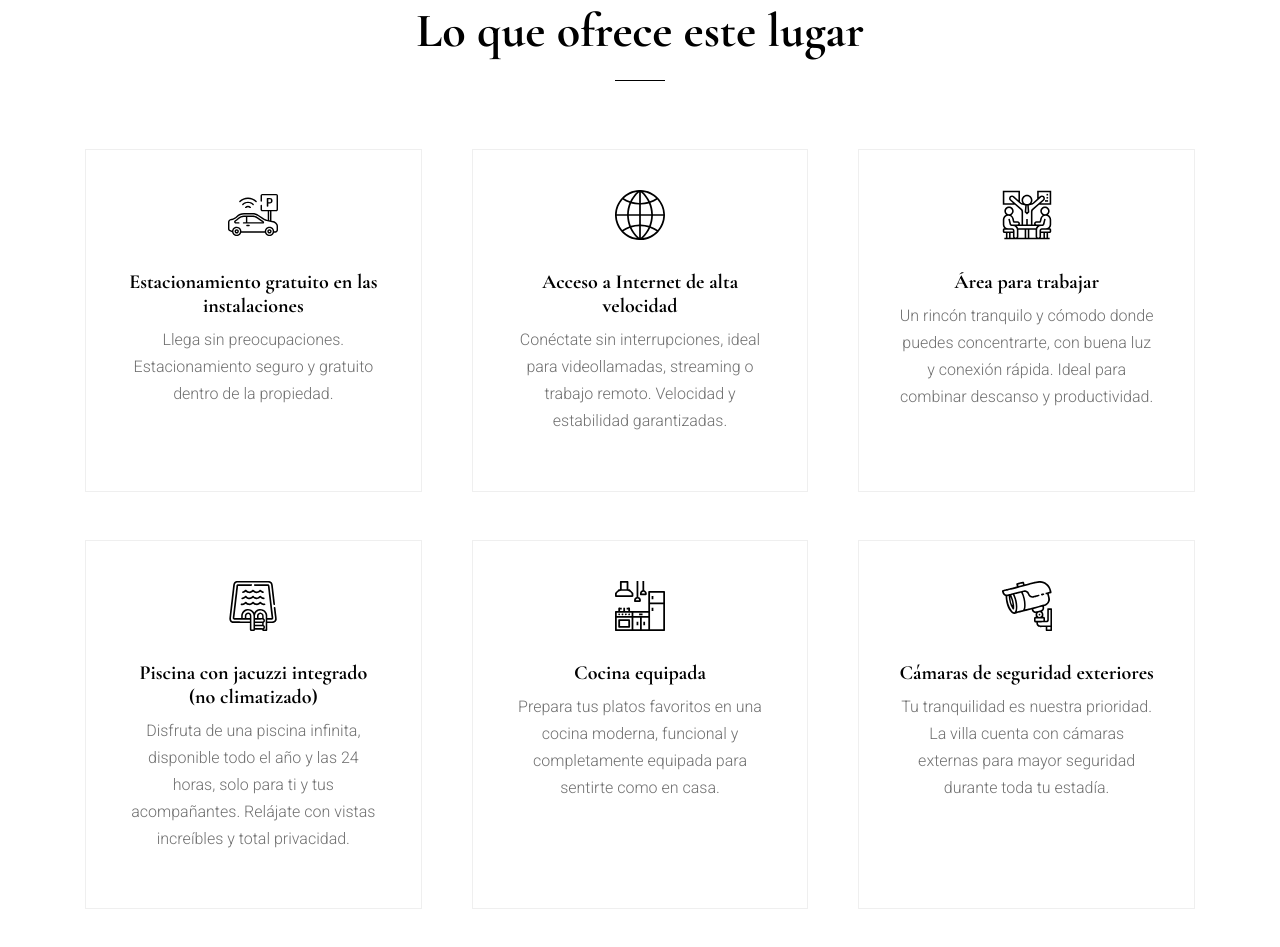
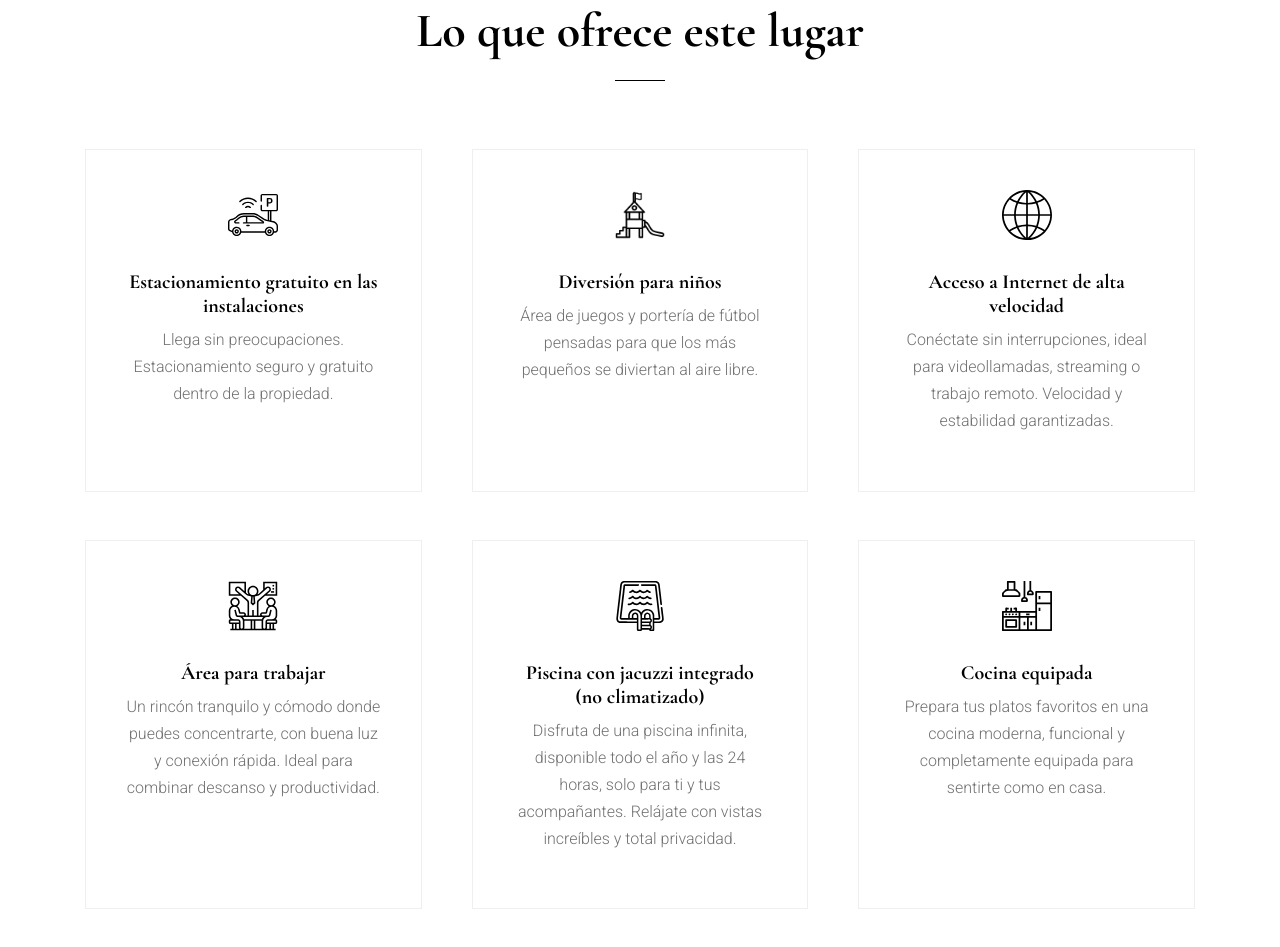
Before and after one commit to Isargenys/villaSerenity, a plain HTML site: page index.html in a window 1280 px wide. Shown: the part 3171-4118 px from the top of the page. Drawn offline with nearby package versions, Linux system fonts and the light colour scheme; files whose address does not match are found by name.

Commit message:
area de niños

```diff
--- a/index.html
+++ b/index.html
@@ -233,6 +233,15 @@
                   <p>Llega sin preocupaciones. Estacionamiento seguro y gratuito dentro de la propiedad.</p>
                 </div>
               </div>
+              <div class="col-md-6 col-lg-4 mb-5" data-aos="fade-up" data-aos-delay="100">
+                <div class="media-29191 text-center h-100">
+                  <div class="media-29191-icon">
+                    <img src="images/svg/area-de-juego.png" alt="Image" class="img-fluid">
+                  </div>
+                  <h3>Diversión para niños</h3>
+                  <p>Área de juegos y portería de fútbol pensadas para que los más pequeños se diviertan al aire libre.</p>
+                </div>
+              </div>
 
               <div class="col-md-6 col-lg-4 mb-5" data-aos="fade-up" data-aos-delay="200">
                 <div class="media-29191 text-center h-100">
@@ -307,45 +316,7 @@
         </div>
 
 
-
-
-
-        <!-- <div class="untree_co--site-section">
-          <div class="container">
-            <div class="row">
-              <div class="col-md-4 section-heading" data-aos="fade-up">
-                <h3 class="text-left">News &amp; Events</h3>
-                <div class="w-75">
-                  <p>A hotel is an establishment that provides paid lodging on a short-term basis.</p>
-                  </div>
-                <p><a href="#" class="readmore">All Posts</a></p>
-              </div>
-              <div class="col-md-4">
-                <div class="post-entry" data-aos="fade-up" data-aos-delay="100">
-                  <a href="#" class="thumb"><img src="images/img_1.jpg" alt="Image" class="img-fluid"></a>
-                  <div class="post-entry-contents">
-                    <h3><a href="#">How algorithms shape our world</a></h3>
-                    <div class="date">December 20, 2019 &bullet; by <a href="#">Joefrey Mahusay</a></div>
-                    <p>A hotel is an establishment that provides paid lodging on a short-term basis.</p>
-                    <p><a href="#" class="readmore">Read more</a></p>
-                  </div>
-                </div>
-              </div>
-
-              <div class="col-md-4">
-                <div class="post-entry" data-aos="fade-up" data-aos-delay="200">
-                  <a href="#" class="thumb"><img src="images/img_3.jpg" alt="Image" class="img-fluid"></a>
-                  <div class="post-entry-contents">
-                    <h3><a href="#">How algorithms shape our world</a></h3>
-                    <div class="date">December 20, 2019 &bullet; by <a href="#">Joefrey Mahusay</a></div>
-                    <p>A hotel is an establishment that provides paid lodging on a short-term basis.</p>
-                    <p><a href="#" class="readmore">Read more</a></p>
-                  </div>
-                </div>
-              </div>
-            </div>
-          </div>
-        </div> -->
+        </div>
 
 
         <div class="untree_co--site-section py-5 bg-body-darker cta">
```
Also changed, not shown: images/svg/area-de-juego.png (added).
